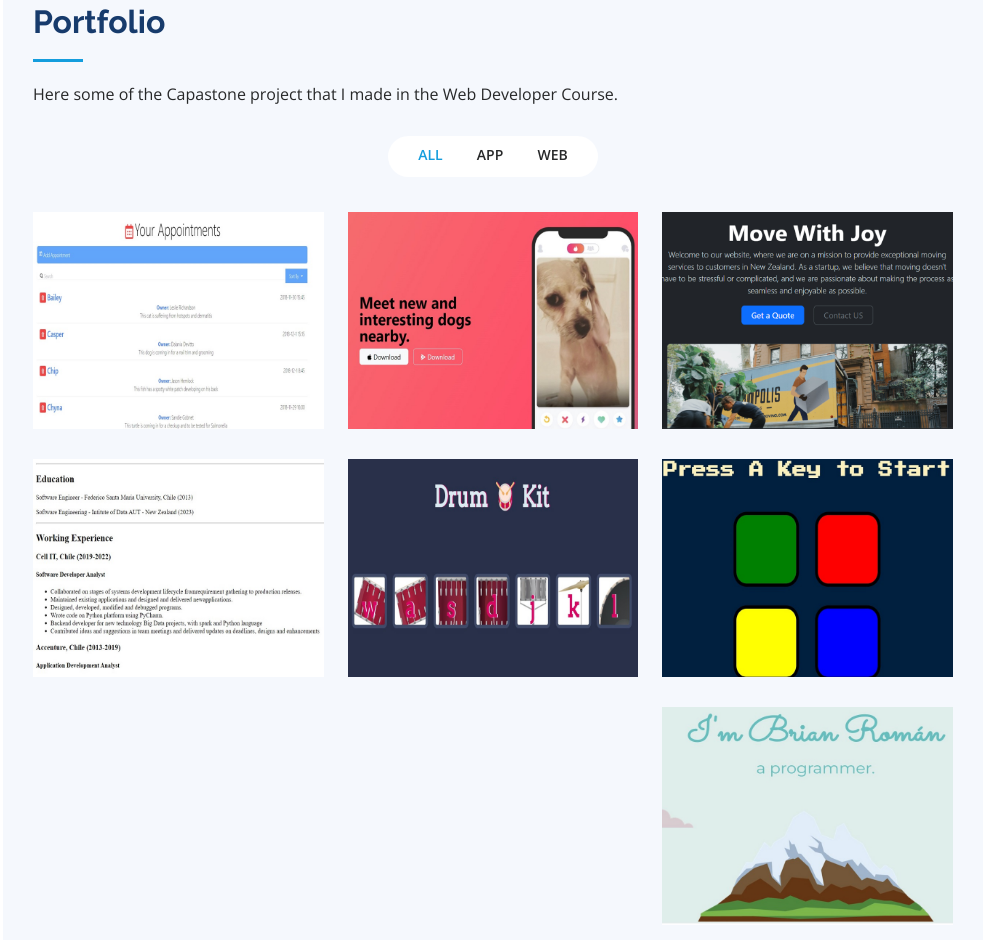
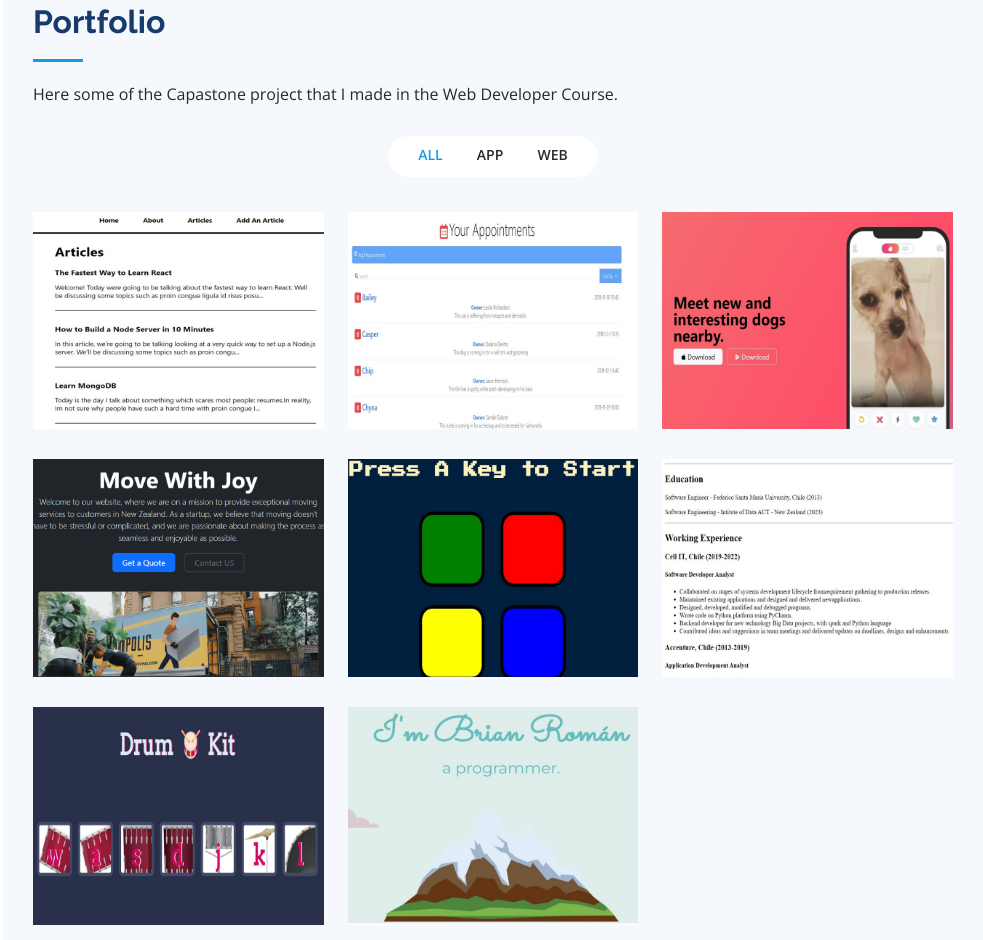
Before and after one commit to BrianRomanF/BrianRomanF.github.io, a plain HTML site: page index.html in a window 1280 px wide. Shown: the part 3518-4458 px from the top of the page, without its empty margins (297-1280 px from the left). Drawn offline with nearby package versions, Linux system fonts and the light colour scheme.

Commit message:
add new App

```diff
--- a/index.html
+++ b/index.html
@@ -535,6 +535,32 @@
             data-aos="fade-up"
             data-aos-delay="100"
           >
+          <!-- React blog Site -->
+          <div class="col-lg-4 col-md-6 portfolio-item filter-web">
+            <div class="portfolio-wrap">
+              <img
+                src="assets/img/portfolio/portfolio-11.jpg"
+                class="img-fluid"
+                alt=""
+              />
+              <div class="portfolio-links">
+                <a
+                  href="assets/img/portfolio/portfolio-11.jpg"
+                  data-gallery="portfolioGallery"
+                  class="portfolio-lightbox"
+                  title="React Blog APP"
+                  ><i class="bx bx-plus"></i
+                ></a>
+                <a
+                  href="https://react-blog-app-0b1u.onrender.com/"
+                  title="More Details"
+                  target="_blank"
+                  ><i class="bx bx-link"></i
+                ></a>
+              </div>
+            </div>
+          </div>
+          <!-- End Tin Dog -->
            <!-- React Appointment Dog -->
            <div class="col-lg-4 col-md-6 portfolio-item filter-web">
             <div class="portfolio-wrap">
```
Also changed, not shown: assets/img/portfolio/portfolio-11.jpg (added).
